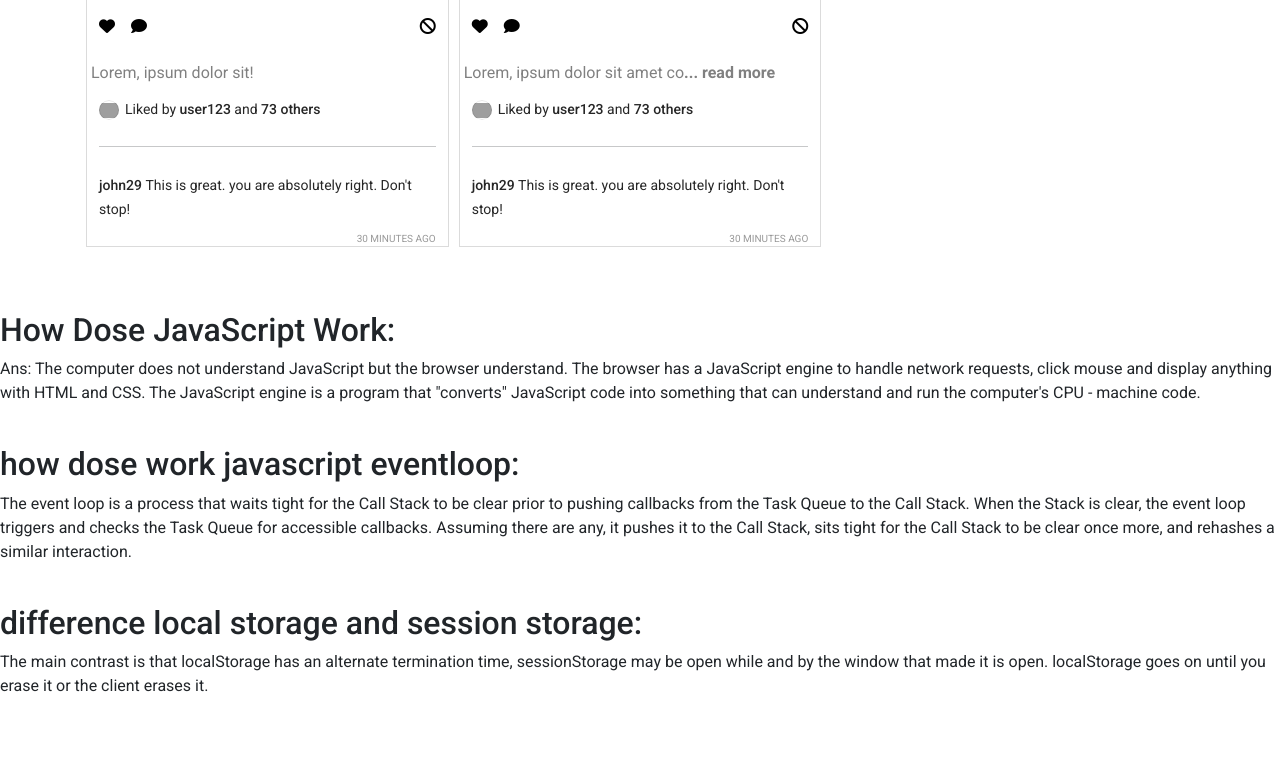
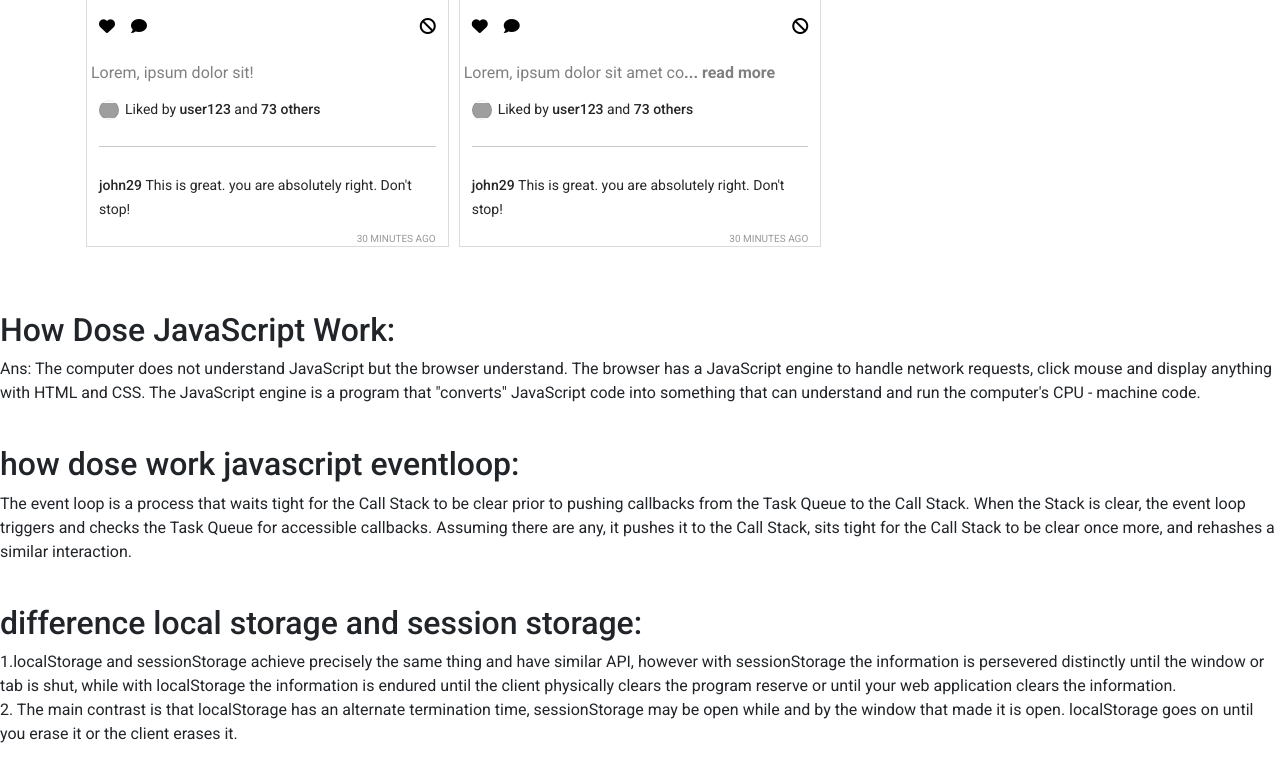
Before and after one commit to hasan71224/insta-shohor, a plain HTML site: page index.html in a window 1280 px wide. Shown: the part 1285-2047 px from the top of the page. Before the commit the page ends 1999 px from the top, so only its background shows below. Drawn offline with nearby package versions, Linux system fonts and the light colour scheme; grey boxes are pictures that could not be loaded.

Commit message:
fix all problems

```diff
--- a/index.html
+++ b/index.html
@@ -89,7 +89,9 @@
 
             <br>
             <h2>difference local storage and session storage:</h2>
-            <p>The main contrast is that localStorage has an alternate termination time, sessionStorage may be open while and by the window that made it is open. localStorage goes on until you erase it or the client erases it.</p>
+            <p> 1.localStorage and sessionStorage achieve precisely the same thing and have similar API, however with sessionStorage the information is persevered distinctly until the window or tab is shut, while with localStorage the information is endured until the client physically clears the program reserve or until your web application clears the information.
+                <br>
+                2. The main contrast is that localStorage has an alternate termination time, sessionStorage may be open while and by the window that made it is open. localStorage goes on until you erase it or the client erases it.</p>
         </section>
         <footer></footer>
 
```
